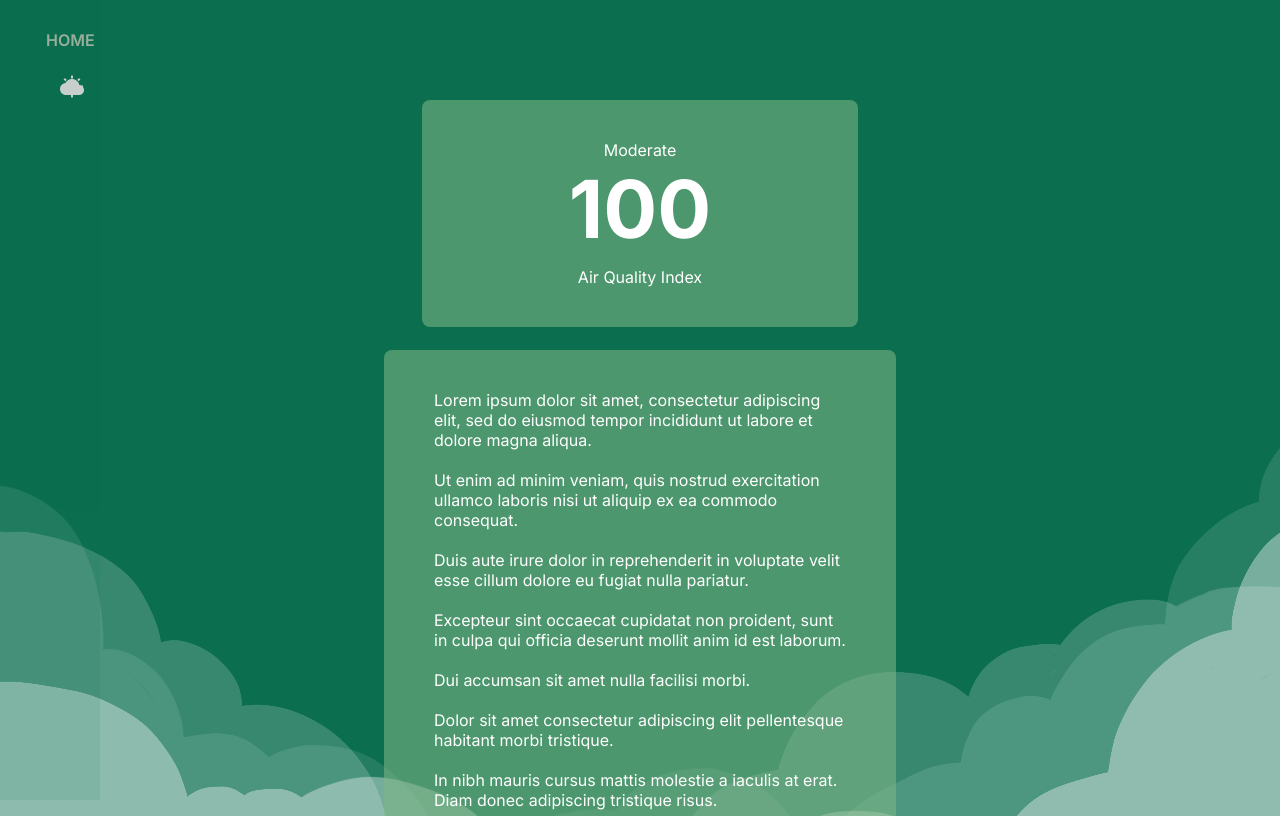
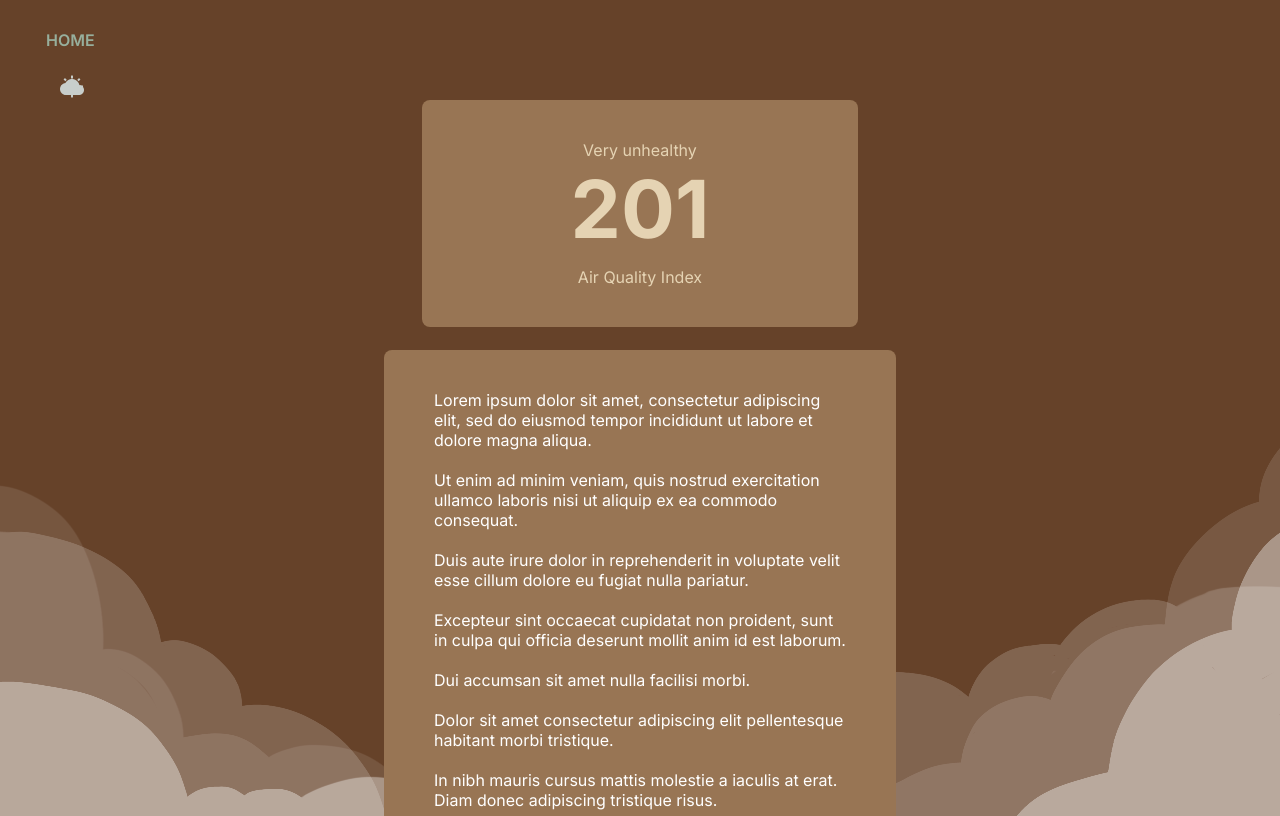
Before and after one commit to AQH-scale/AQH-scale.github.io, a website: page templates/index.html in a window 1280 px wide. Shown: the top 816 px of the page. Drawn offline with Linux system fonts and the light colour scheme.

Commit message:
added color changing

```diff
--- a/templates/index.html
+++ b/templates/index.html
@@ -40,7 +40,7 @@
 
 <!-- Air Quality Index -->
 <!--<section class="red"-->
-    <section class="aqi">
+    <section class="aqi" id="aqi-section">
         <body onload="setVariables()">
             <p><span id="airCondition"></span></p>
             <h1><span id="aqiNum"></span></h1>
--- a/templates/script.js
+++ b/templates/script.js
@@ -34,22 +34,35 @@ inputs.forEach((input) => {
 });
 
 function setVariables() {
-    var aqi = 100;
+
+    const setBackground = (main_background_color, card_color, text_color) => {
+      document.body.style.background = main_background_color;
+      document.getElementById('aqi-section').style.background = card_color
+      document.getElementById('textBox').style.background = card_color
+      document.getElementById('aqi-section').style.color = text_color
+    }
+
+    var aqi = 201;
     var condition = "Hazardous";
     var colorClass = "maroon";
     if (aqi >= 0 && aqi <= 50) {
+        setBackground('#0B6E4F', "#7fb68590", "#2deb60")
         condition = "Good";
         colorClass = "green";
     } else if (aqi <= 100) {
+        setBackground('#bda800', "#dbc30090", "#ffff00")
         condition = "Moderate";
         colorClass = "yellow";
     } else if (aqi <= 150) {
+        setBackground('#ff4d00', "#ff740090", "#ffc100")
         condition = "Unhealthy for sensitive groups";
         colorClass = "orange";
     } else if (aqi <= 200) {
+        setBackground('#472929', "#5D3E3E", "#E15555")
         condition = "Unhealthy";
         colorClass = "red";
     } else if (aqi <= 300) {
+        setBackground('#664229', "#987554", "#E5D3B3")
         condition = "Very unhealthy";
         colorClass = "purple";
     }
--- a/templates/style.css
+++ b/templates/style.css
@@ -10,7 +10,6 @@
 }
 
 body {
-    background: #0B6E4F;
     /*min-height: 100vh;
     max-height: 8000px;*/
     overflow-y: scroll;
@@ -51,7 +50,6 @@ header {
     z-index: 1;
     top: 0;
     left: 0;
-    background-color: #0b6e4f1b;
     overflow-x: hidden;
     padding-top: 20px;
 }
@@ -108,7 +106,6 @@ header {
     /*background: rbga(150, 219, 219, 0.1);
     background: #96DBDB;
     opacity: 0.1;*/
-    background: #7fb68590;
     padding: 40px;
     width: 34%;
     z-index: 1;
@@ -117,14 +114,12 @@ header {
 
 .aqi h1 {
     font-size: 5em;
-    color: #ffffff;
     margin-bottom: 10px;
     text-align: center;
 }
 
 .aqi p {
     font-size: 1em;
-    color: #ffffff;
     font-weight: 400;
     text-align: center;
 }
@@ -133,7 +128,6 @@ header {
     position: absolute;
     top: 350px;
     left: 30vw;
-    background: #7fb68590;
     padding: 40px 50px;
     width: 40%;
     z-index: 1;
```
Also changed, not shown: index.html (added, +13 -0 lines), templates/weather.html (+4 -4 lines).
